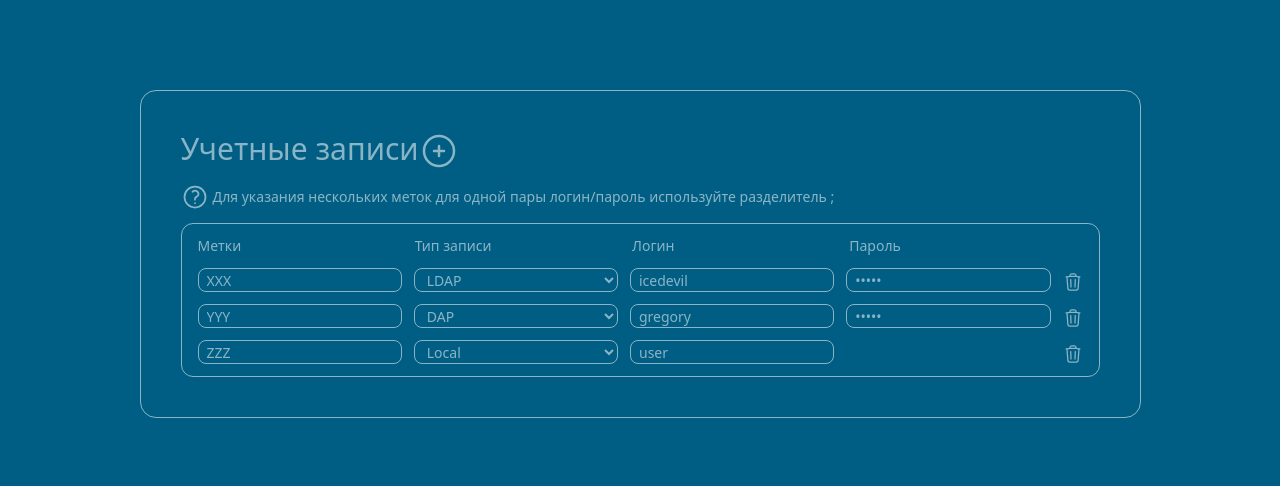
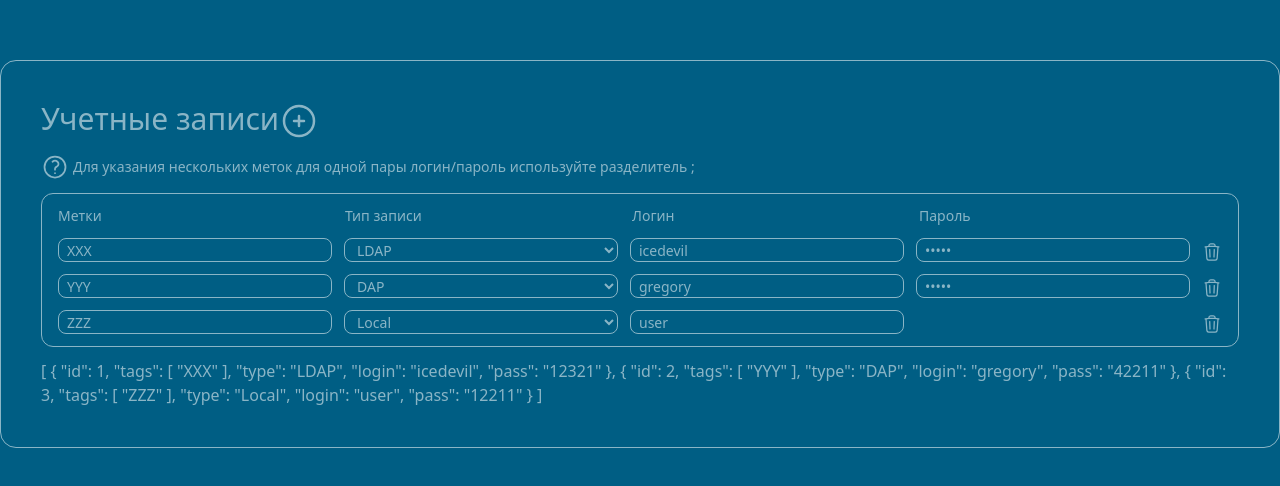
Before and after one commit to icedevil777/saasoft, a Vue app: page / in a window 1280 px wide. Shown: the part 146-632 px from the top of the page. Built offline with nearby package versions, Linux system fonts and the light colour scheme.

Commit message:
# before last task

```diff
--- a/src/components/UserForm.vue
+++ b/src/components/UserForm.vue
@@ -14,7 +14,7 @@ const deleteData = (id: number) => accountStore.deleteData(id);
 const setNullPass = (type: string, id: number) => accountStore.setNullPass(type, id)
 
 const message = ref('');
-let selectTarget = ref('')
+const selectTarget = ref('')
 
 const handleBlur = (event: Event) => {
   const input = event.target as HTMLInputElement;
@@ -31,6 +31,7 @@ const hadlerSelect = (event: Event) => {
   const target = event.target as HTMLElement;
   if (target.nodeName === 'SELECT') {
     selectTarget.value = target;
+    selectTarget.value.classList.remove('error-color');
   } else {
     if (event.target.value === '') {
       message.value = 'Необходимо сделать выбор!';
@@ -42,11 +43,11 @@ const hadlerSelect = (event: Event) => {
   }
 };
 
-
 </script>
 
 <template>
   <div class="flex flex-col border border-solid rounded-2xl h-fit sm:m-auto gap-y-1 sm:gap-y-3 p-3 sm:p-10 text-[#8ab5c6]">
+
     <div class="flex flex-row gap-x-3 w-full ">
       <div  class="flex flex-1">
         <p class="sm:text-3xl ">Учетные записи</p>
@@ -100,8 +101,8 @@ const hadlerSelect = (event: Event) => {
         </div>
       </div>
     </div>
+    {{ data }}
   </div>
-
 </template>
 
 <style scoped>
--- a/src/stores/accountStore.ts
+++ b/src/stores/accountStore.ts
@@ -1,8 +1,8 @@
 import { defineStore } from 'pinia';
 
-interface Account {
+interface Data {
   id: number;
-  tags: string;
+  tags: string[];
   type: string;
   login: string;
   pass: string | null;
@@ -14,7 +14,7 @@ interface Option {
 }
 
 interface AccountState {
-  data: Account[];
+  data: Data[];
   options: Option[];
   errors: Record<number, Record<string, boolean>>;
 }
@@ -22,9 +22,9 @@ interface AccountState {
 export const useAccountStore = defineStore('account', {
   state: (): AccountState => ({
     data: [
-      { id: 1, tags: 'XXX', type: 'LDAP', login: 'icedevil', pass: '12321' },
-      { id: 2, tags: 'YYY', type: 'DAP', login: 'gregory', pass: '42211' },
-      { id: 3, tags: 'ZZZ', type: 'Local', login: 'user', pass: '12211' },
+      { id: 1, tags: ['XXX'], type: 'LDAP', login: 'icedevil', pass: '12321' },
+      { id: 2, tags: ['YYY'], type: 'DAP', login: 'gregory', pass: '42211' },
+      { id: 3, tags: ['ZZZ'], type: 'Local', login: 'user', pass: '12211' },
     ],
     options: [
       { text: 'LDAP', value: 'A' },
@@ -47,7 +47,7 @@ export const useAccountStore = defineStore('account', {
       const genId = this.data.length + 1;
       this.data.push({
         id: genId,
-        tags: '',
+        tags: [],
         type: '',
         login: '',
         pass: null,
```
